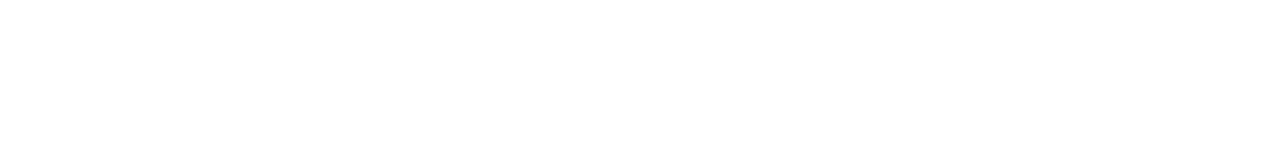
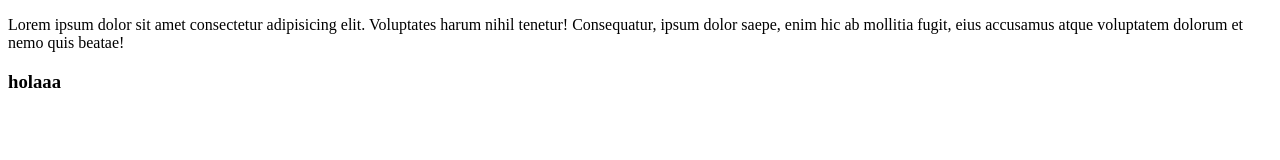
Before and after one commit to 6vanesa/eliminar-por-favor, a plain HTML site: page prueba.html in a window 1280 px wide. Drawn offline with Linux system fonts and the light colour scheme.

Commit message:
agregue un hola

```diff
--- a/prueba.html
+++ b/prueba.html
@@ -7,6 +7,7 @@
     <title>Document</title>
 </head>
 <body>
-
+    <p>Lorem ipsum dolor sit amet consectetur adipisicing elit. Voluptates harum nihil tenetur! Consequatur, ipsum dolor saepe, enim hic ab mollitia fugit, eius accusamus atque voluptatem dolorum et nemo quis beatae!</p>
+    <h3>holaaa</h3>
 </body>
 </html>
```
